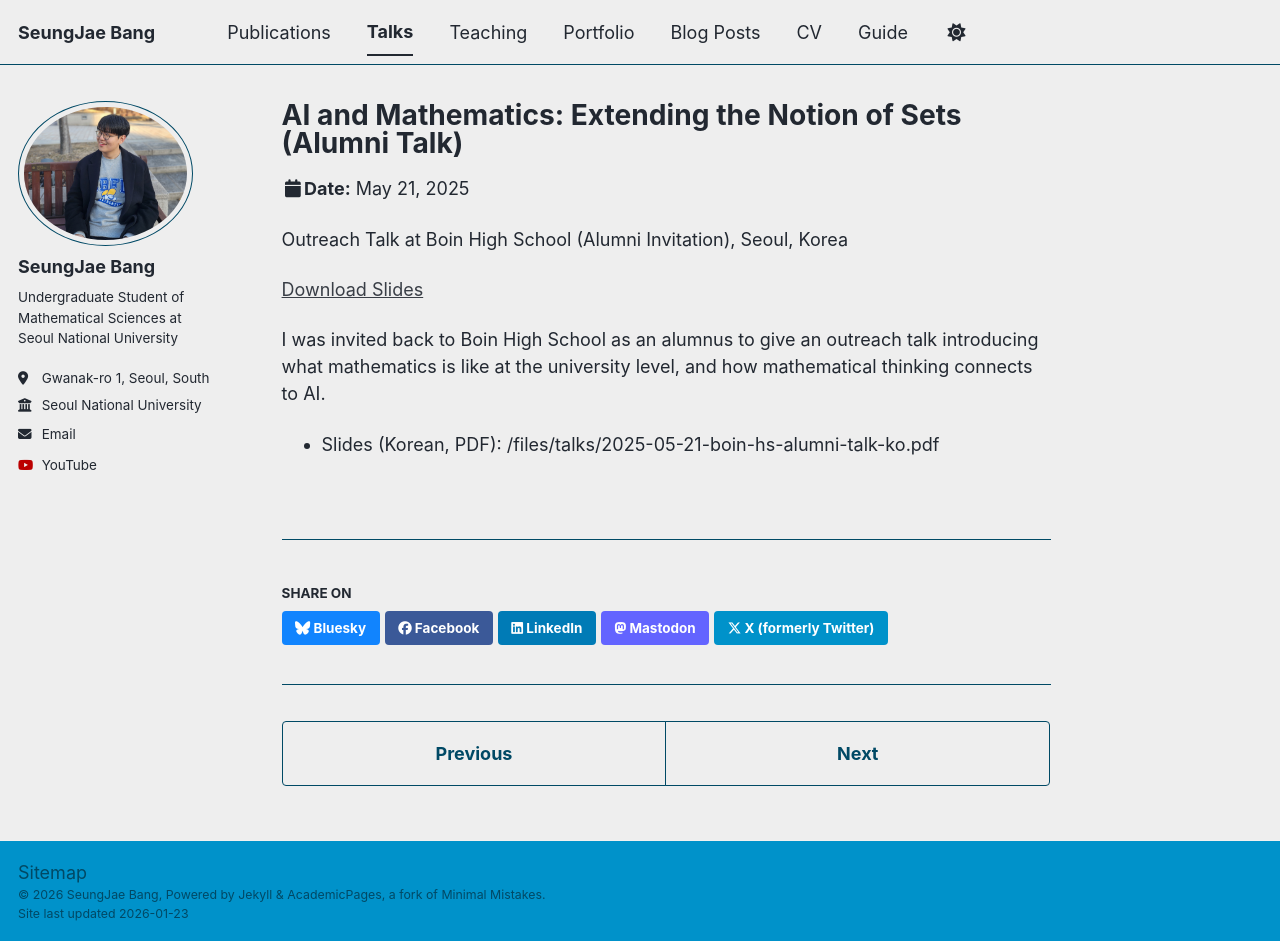
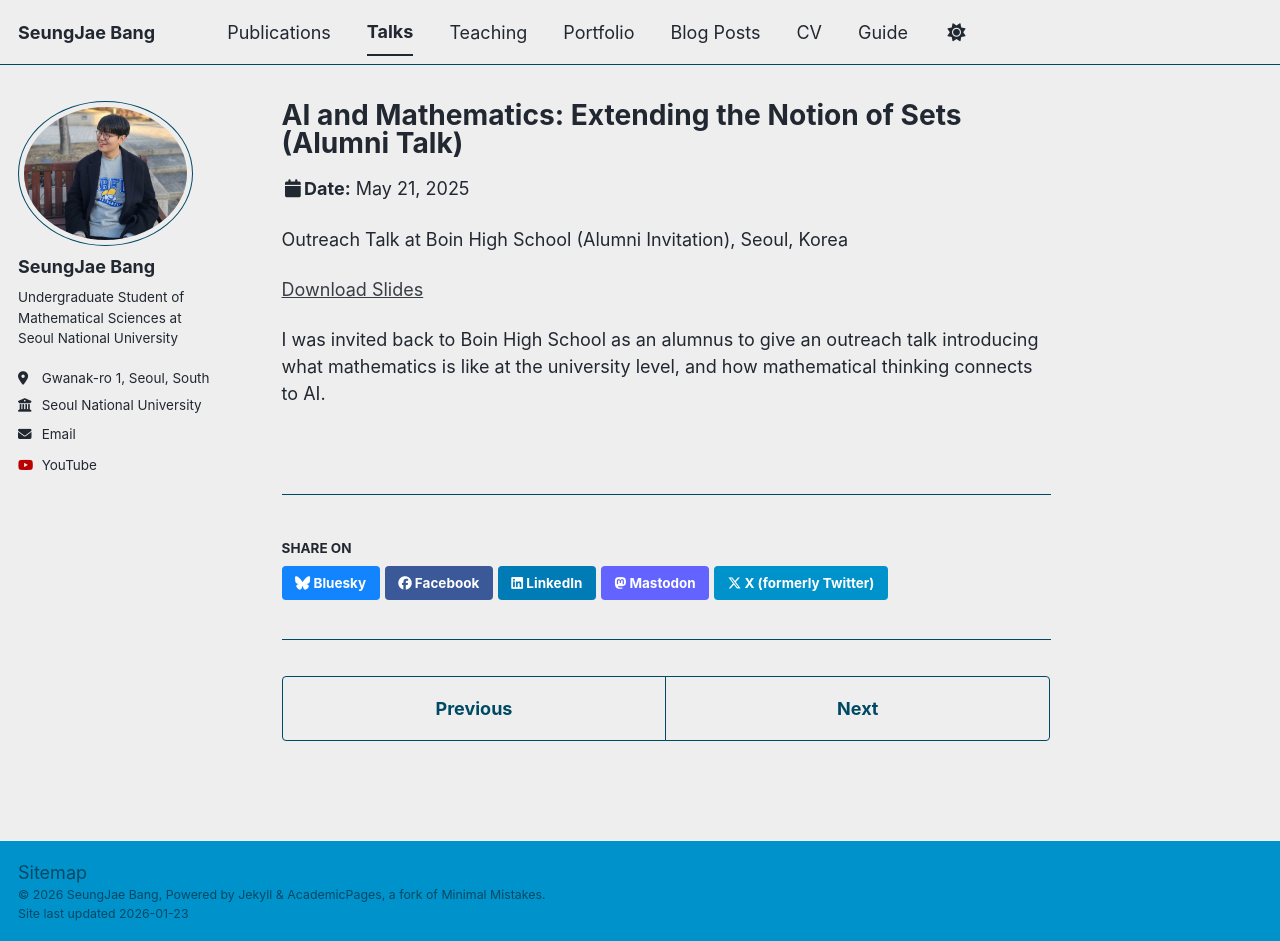
Before and after one commit to jae-s-bang/jae-s-bang.github.io, a Jekyll site: the page built from _talks/2025-05-25-talk.md, in a window 1280 px wide and 941 px high. Built offline with Jekyll 4.4.1, drawn with Linux system fonts in a browser that asks for light colours; a script bundle is joined from its source files by our own code; library files that are not in the unit come from our copies.

Commit message:
Remove slides link from talk details
Removed link to slides for the talk at Boin High School.

```diff
--- a/_talks/2025-05-25-talk.md
+++ b/_talks/2025-05-25-talk.md
@@ -11,5 +11,3 @@ location: "Seoul, Korea"
 ---
 
 I was invited back to Boin High School as an alumnus to give an outreach talk introducing what mathematics is like at the university level, and how mathematical thinking connects to AI.
-
-- Slides (Korean, PDF): /files/talks/2025-05-21-boin-hs-alumni-talk-ko.pdf
```
